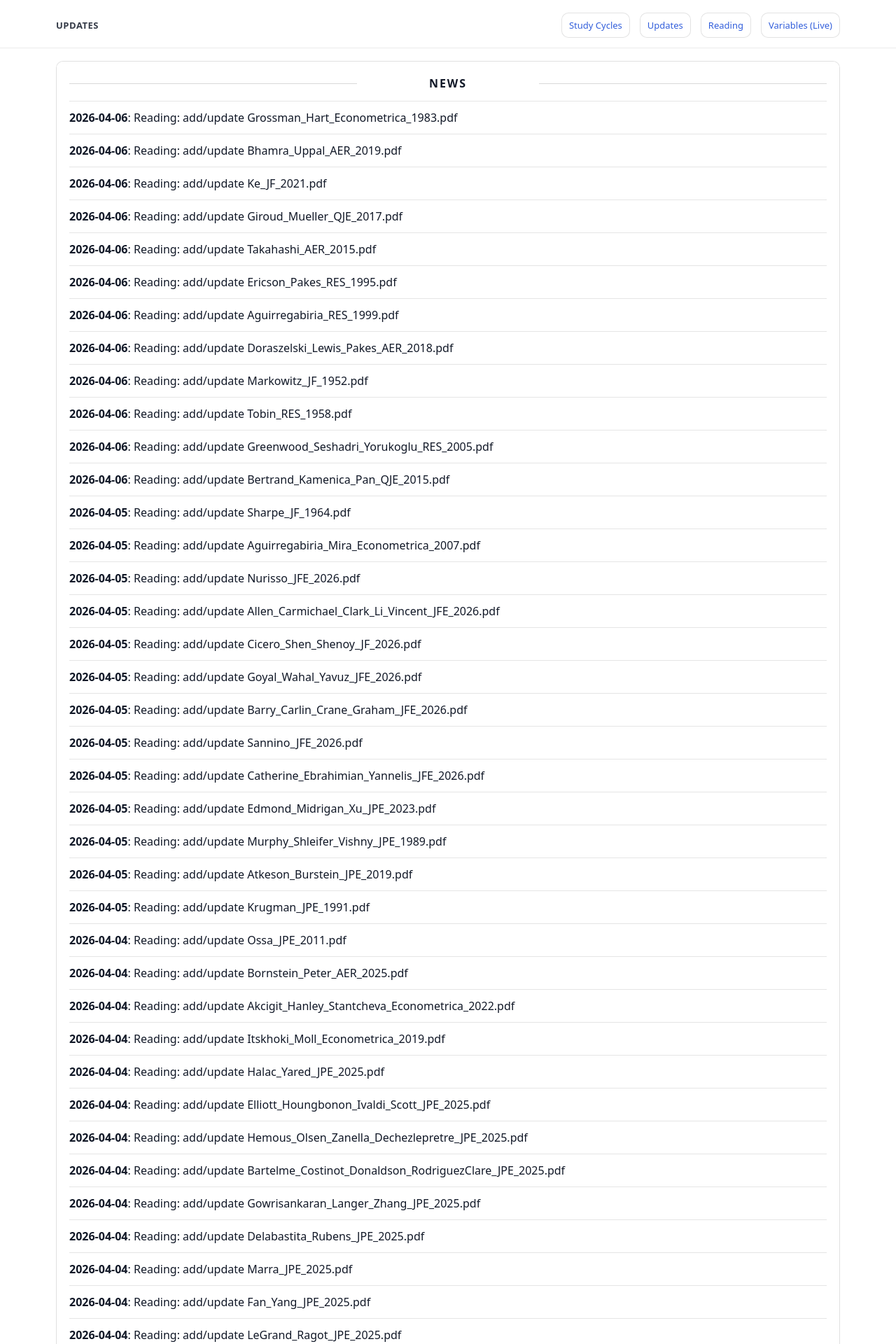
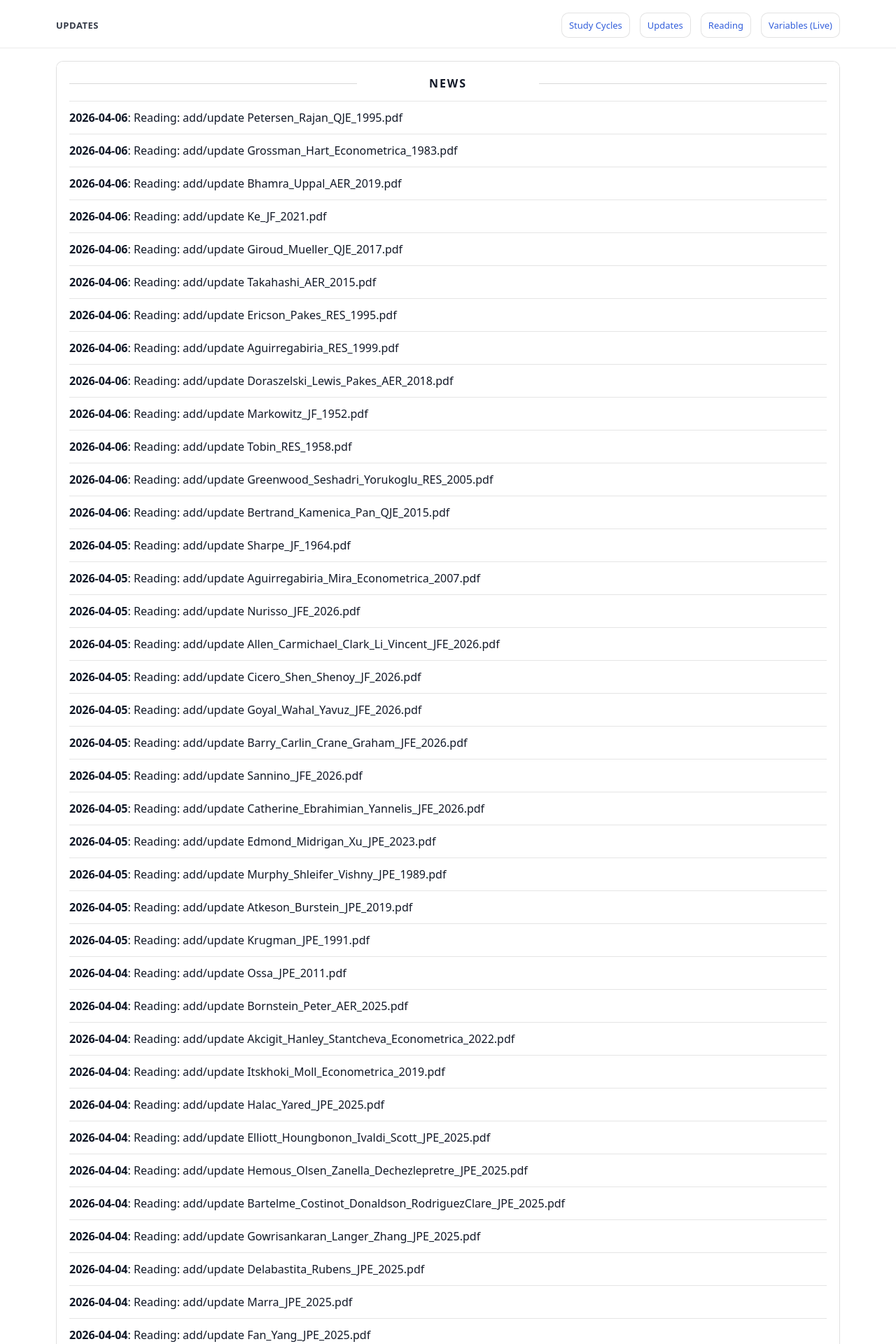
Before and after one commit to yaxinzn/study-archive, a Jekyll site: the page built from updates/index.md, in a window 1280 px wide. Shown: the top 1920 px of the page at 70% size. Built offline with Jekyll 4.4.1, drawn with Linux system fonts in a browser that asks for light colours; some of the changed text lies outside the part shown.

Commit message:
chore: update NEWS feed

```diff
--- a/_data/news.yml
+++ b/_data/news.yml
@@ -1,4 +1,7 @@
 # Auto-generated update history (sorted newest -> oldest). Do not edit manually.
+- ts: "1775470321"
+  date: "2026-04-06"
+  title: "Reading: add/update Petersen_Rajan_QJE_1995.pdf"
 - ts: "1775469406"
   date: "2026-04-06"
   title: "Reading: add/update Grossman_Hart_Econometrica_1983.pdf"
```
